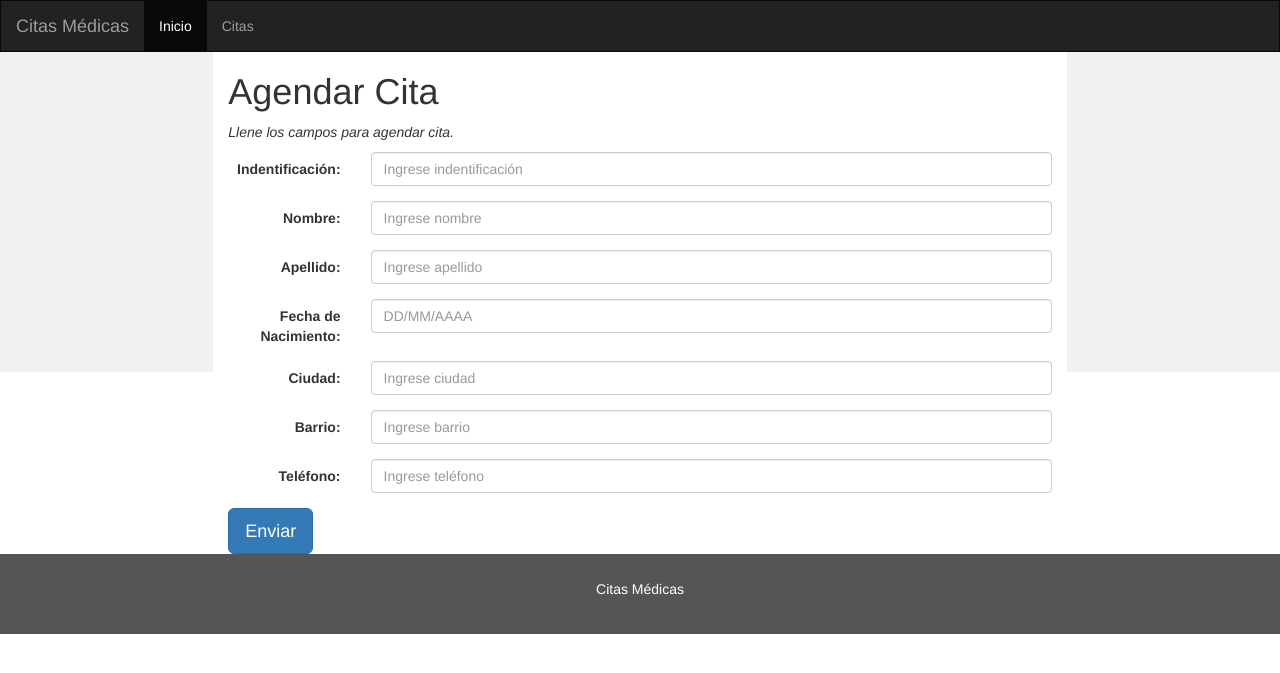
After one commit to brianvs18/Nuevas_Tecnologias, a Flask app: page /assignation in a window 1280 px wide. The commit adds this page. Shown: the top 673 px of the page. Run offline with Flask 2, Linux system fonts and the light colour scheme; some libraries are stand-ins or nearby versions.

Commit message:
parcial momento2

```diff
--- /dev/null
+++ b/Momento_Dos/index.py
@@ -0,0 +1,89 @@
+#Importar librerías
+from flask import Flask, render_template, request, redirect, url_for, flash
+import mysql.connector
+
+app = Flask(__name__)
+
+#Conexion MYSQL
+mysql = mysql.connector.connect(
+  host="localhost",
+  user="root",
+  passwd="",
+  database="momento_2"
+)
+
+#Configuraciones
+app.secret_key = 'mysecretkey'
+
+@app.route('/')
+def index():
+    return render_template('home.html')
+
+@app.route('/home')
+def home():
+    cur = mysql.cursor()
+    sql = f"SELECT * FROM assignation"
+    cur.execute(sql)
+    result = cur.fetchall()
+    cur.close()
+    return render_template('home.html', quote = result)
+
+@app.route('/assignation')
+def assignation():
+    return render_template('assignation.html')
+
+@app.route('/add_quote', methods=['POST'])
+def add_quote():
+    if request.method=='POST':
+        id = request.form['id']
+        name = request.form['name']
+        lastname = request.form['lastname']
+        birthdate = request.form['birthdate']
+        city = request.form['city']
+        neighborhood = request.form['neighborhood']
+        cellPhone = request.form['cellPhone']
+        cur = mysql.cursor()
+        sql = f"INSERT INTO assignation (id,name,lastname,birthdate,city,neighborhood,cellPhone) VALUES ('{id}','{name}','{lastname}','{birthdate}','{city}','{neighborhood}','{cellPhone}')"
+        cur.execute(sql)
+        mysql.commit()
+        flash('Cita asignada correctamente')
+        return redirect(url_for('assignation'))
+
+@app.route('/edit/<id>', methods = ['POST', 'GET'])
+def get_quote(id):
+    cur = mysql.cursor()
+    sql = f"SELECT * FROM assignation WHERE id = '{id}'"
+    cur.execute(sql)
+    result = cur.fetchall()
+    return render_template('edit_quote.html', edit = result[0])
+
+@app.route('/update/<id>', methods=['POST'])
+def update_quote(id):
+    if request.method=='POST':
+        id = request.form['id']
+        name = request.form['name']
+        lastname = request.form['lastname']
+        birthdate = request.form['birthdate']
+        city = request.form['city']
+        neighborhood = request.form['neighborhood']
+        cellPhone = request.form['cellPhone']
+        cur = mysql.cursor()
+        sql = f"UPDATE assignation SET id='{id}',name='{name}',lastname='{lastname}',birthdate='{birthdate}',city='{city}',neighborhood='{neighborhood}',cellPhone='{cellPhone}' WHERE id='{id}'"
+        cur.execute(sql)
+        mysql.commit()
+        flash('Cita actualizada correctamente')
+        return redirect(url_for('home'))
+
+@app.route('/delete/<string:id>')
+def delete_quote(id):
+    cur = mysql.cursor()
+    sql = 'DELETE FROM assignation WHERE id = {0}'.format(id)
+    cur.execute(sql)
+    mysql.commit()
+    flash('Cita cancelada correctamente')
+    return redirect(url_for('home'))
+
+
+
+if __name__ == '__main__':
+    app.run(port=3000, debug=True)
--- /dev/null
+++ b/Momento_Dos/static/css/style.css
@@ -0,0 +1,50 @@
+table {
+  font-family: arial, sans-serif;
+  width: 100%;
+  border-collapse: collapse;
+  border-spacing: 0;
+}
+
+td, th {
+  text-align: left;
+  padding: 7px;
+  text-align: center;
+}
+
+tr:nth-child(even) {
+  background-color: #dddddd;
+}
+.table{
+  width: 100%;
+  align-content: center;
+}
+.test{
+  width: 100%;
+  align-content: center;
+}
+.navbar {
+  margin-bottom: 0;
+  border-radius: 0;
+}
+
+.row.content {height: 250px}
+
+.sidenav {
+  padding-top: 320px;
+  background-color: #f1f1f1;
+  height: 100%;
+}
+
+footer {
+  background-color: #555;
+  color: white;
+  padding: 25px;
+}
+
+@media screen and (max-width: 767px) {
+  .sidenav {
+    height: auto;
+    padding: 15px;
+  }
+  .row.content {height:auto;}
+}
--- /dev/null
+++ b/Momento_Dos/static/js/js.js
@@ -0,0 +1,12 @@
+const btnDelete = document.querySelectorAll('.btn-delete')
+
+if (btnDelete){
+  const btnArray = Array.from(btnDelete);
+  btnArray.forEach((btn) =>{
+    btn.addEventListener('click', (e) =>{
+      if(!confirm('¿Está seguro que desea cancelar la cita?')){
+        e.preventDefault();
+      }
+    });
+  })
+}
--- /dev/null
+++ b/Momento_Dos/templates/assignation.html
@@ -0,0 +1,65 @@
+{% extends "layout.html" %}
+
+{% block content %}
+
+        {% with messages = get_flashed_messages() %}
+        {% if messages %}
+        {% for message in messages %}
+            <div class="alert alert-success alert-dismissible">
+                <button type="button" class="close" data-dismiss="alert">&times;</button>
+                {{message}}
+            </div>
+        {% endfor %}
+        {% endif %}
+        {% endwith %}
+        <h1>Agendar Cita</h1>
+        <p><em>Llene los campos para agendar cita.</em></p>
+            <form class="form-horizontal" action="/add_quote" method="POST">
+                <div class="form-group">
+                    <label for="id" class="control-label col-sm-2">Indentificación:</label>
+                    <div class="col-sm-10">
+                        <input type="text" class="form-control" placeholder="Ingrese indentificación" name="id" id="Id">
+                    </div>
+                </div>
+                <div class="form-group">
+                    <label for="id" class="control-label col-sm-2">Nombre:</label>
+                    <div class="col-sm-10">
+                        <input type="text" class="form-control" placeholder="Ingrese nombre" name="name" id="Name">
+                    </div>
+                </div>
+                <div class="form-group">
+                    <label for="id" class="control-label col-sm-2">Apellido:</label>
+                    <div class="col-sm-10">
+                        <input type="text" class="form-control" placeholder="Ingrese apellido" name="lastname" id="Lastname">
+                    </div>
+                </div>
+                <div class="form-group">
+                    <label for="id" class="control-label col-sm-2">Fecha de Nacimiento:</label>
+                    <div class="col-sm-10">
+                        <input type="text" class="form-control" placeholder="DD/MM/AAAA" name="birthdate" id="Birthdate">
+                    </div>
+                </div>
+                <div class="form-group">
+                    <label for="id" class="control-label col-sm-2">Ciudad:</label>
+                    <div class="col-sm-10">
+                        <input type="text" class="form-control" placeholder="Ingrese ciudad" name="city" id="City">
+                    </div>
+                </div>
+                <div class="form-group">
+                    <label for="id" class="control-label col-sm-2">Barrio:</label>
+                    <div class="col-sm-10">
+                        <input type="text" class="form-control" placeholder="Ingrese barrio" name="neighborhood" id="Neighborhood">
+                    </div>
+                </div>
+                <div class="form-group">
+                    <label for="id" class="control-label col-sm-2">Teléfono:</label>
+                    <div class="col-sm-10">
+                        <input type="number" class="form-control" placeholder="Ingrese teléfono" name="cellPhone" id="CellPhone">
+                    </div>
+                </div>
+                <div class="from-grup">
+                    <button type="submit" class="btn btn-primary btn-lg">Enviar</button>
+                </div>
+            </form>
+
+{% endblock %}
--- /dev/null
+++ b/Momento_Dos/templates/layout.html
@@ -0,0 +1,52 @@
+<!DOCTYPE html>
+<html lang="en">
+  <head>
+      <title>Asignación de Citas</title>
+      <meta charset="utf-8">
+      <meta name="viewport" content="width=device-width, initial-scale=1">
+      <link rel="stylesheet" href="https://maxcdn.bootstrapcdn.com/bootstrap/3.4.1/css/bootstrap.min.css">
+      <script src="https://ajax.googleapis.com/ajax/libs/jquery/3.4.1/jquery.min.js"></script>
+      <script src="https://maxcdn.bootstrapcdn.com/bootstrap/3.4.1/js/bootstrap.min.js"></script>
+      <link rel="stylesheet" href="{{url_for('static', filename='css/style.css')}}">
+      <script src="{{url_for('static', filename='js/js.js')}}"></script>
+
+    </head>
+  <body>
+    <nav class="navbar navbar-inverse">
+      <div class="container-fluid">
+        <div class="navbar-header">
+          <button type="button" class="navbar-toggle" data-toggle="collapse" data-target="#myNavbar">
+            <span class="icon-bar"></span>
+            <span class="icon-bar"></span>
+            <span class="icon-bar"></span>
+          </button>
+          <a class="navbar-brand" href="index">Citas Médicas</a>
+        </div>
+        <div class="collapse navbar-collapse" id="myNavbar">
+          <ul class="nav navbar-nav">
+            <li class="active"><a href="home">Inicio</a></li>
+            <li><a href="assignation">Citas</a></li>
+          </ul>
+        </div>
+      </div>
+    </nav>
+
+    <div class="container-fluid text-center">
+      <div class="row content">
+        <div class="col-sm-2 sidenav">
+        </div>
+        <div class="col-sm-8 text-left">
+          {% block content %}
+
+          {% endblock %}
+        </div>
+        <div class="col-sm-2 sidenav">
+        </div>
+      </div>
+    </div>
+
+    <footer class="container-fluid text-center">
+      <p>Citas Médicas</p>
+    </footer>
+    </body>
+</html>
--- a/clase_03_04_2020/templates/layout.html
+++ b/clase_03_04_2020/templates/layout.html
@@ -20,7 +20,7 @@
               <a class="nav-link" href="home">Home <span class="sr-only">(current)</span></a>
             </li>
             <li class="nav-item">
-              <a class="nav-link" href="/singin">Singin</a>
+              <a class="nav-link" href="/createtask">Create Task</a>
             </li>
             <a class="nav-link" href="/singup">Singup</a>
             </li>
--- a/clase_03_04_2020/templates/singin.html
+++ /dev/null
@@ -1,4 +0,0 @@
-{% extends "layout.html" %}
-{% block content %}
-    <h1>Singin Works</h1>
-{% endblock %}
```
Also changed, not shown: Momento_Dos/css/style.css (added, +56 -0 lines), Momento_Dos/js/js.js (added, +8 -0 lines), Momento_Dos/templates/edit_quote.html (added, +60 -0 lines), Momento_Dos/templates/home.html (added, +45 -0 lines), clase_03_04_2020/index.py (+31 -9 lines), clase_03_04_2020/templates/create-task.html (added, +19 -0 lines), clase_03_04_2020/templates/home.html (+18 -8 lines).
